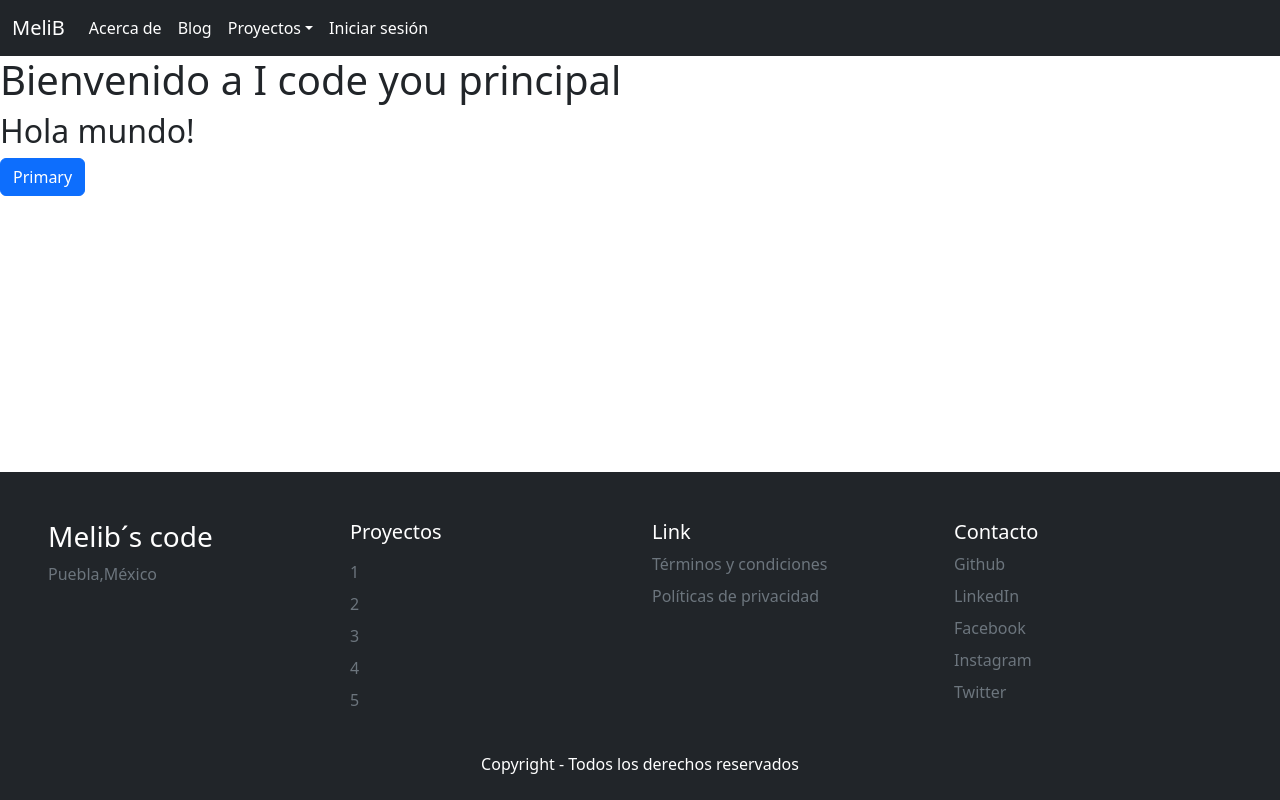
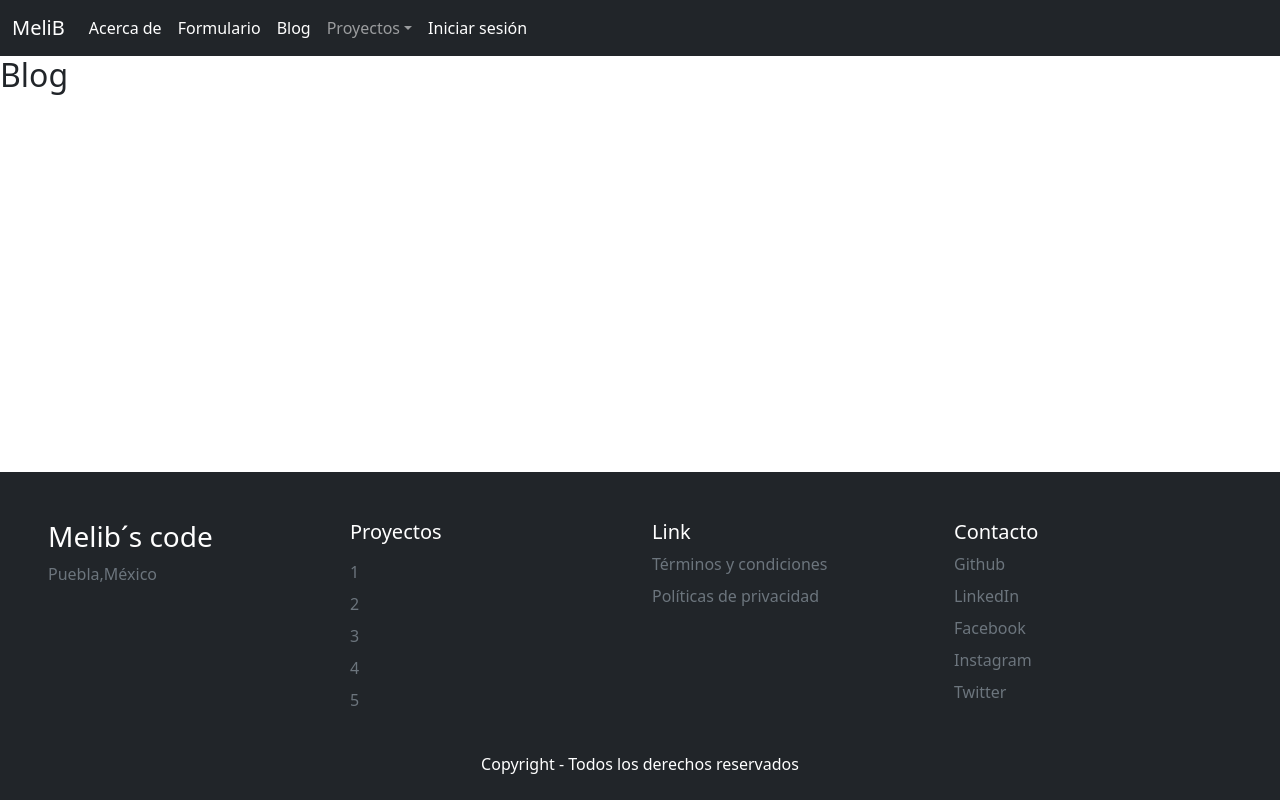
Before and after one commit to MeliBis/raiz-react, a React (Create React App) app in the folder raiz/: page /blog in a window 1280 px wide. Before the commit this address led to /. Built offline with nearby package versions, Linux system fonts and the light colour scheme.

Commit message:
primeros estilos, se agregan rutas

```diff
--- a/raiz/src/components/Navbar.jsx
+++ b/raiz/src/components/Navbar.jsx
@@ -18,10 +18,13 @@ const NavBar = () => {
         <NavLink className="nav-link active" aria-current="page" to="/about">Acerca de</NavLink>
       </li>
       <li className="nav-item">
-        <NavLink className="nav-link" to="#">Blog</NavLink>
+        <NavLink className="nav-link active" aria-current="page" to="/formulario">Formulario</NavLink>
+      </li>
+      <li className="nav-item">
+        <NavLink className="nav-link" to="/blog">Blog</NavLink>
       </li>
       <li className="nav-item dropdown">
-        <NavLink className="nav-link dropdown-toggle" to="#" role="button" data-bs-toggle="dropdown" aria-expanded="false">
+        <NavLink className="nav-link dropdown-toggle" to="/proyectos" role="button" data-bs-toggle="dropdown" aria-expanded="false">
          Proyectos
         </NavLink>
         <ul className="dropdown-menu">
--- a/raiz/src/pages/AboutPage.jsx
+++ b/raiz/src/pages/AboutPage.jsx
@@ -7,7 +7,7 @@ const AboutPage = () => {
   return (
     <>
       <Navbar />
-      <Title />
+      <h2>acerca de</h2>
       <Footer/>
     </>
   );
--- /dev/null
+++ b/raiz/src/pages/BlogPage.jsx
@@ -0,0 +1,15 @@
+import React from 'react'
+import NavBar from '../components/Navbar'
+import Footer from '../components/Footer'
+
+const Blog = () => {
+  return (
+    <div>
+      <NavBar/>
+    <h2>Blog</h2>
+      <Footer/>
+    </div>
+  )
+}
+
+export default Blog
--- /dev/null
+++ b/raiz/src/pages/FormularioPage.jsx
@@ -0,0 +1,14 @@
+import React from 'react'
+import Footer from "../components/Footer";
+import Navbar from "../components/Navbar";
+
+const FormularioPage = () => {
+  return (
+    <>
+ <Navbar/>
+ <Footer/>
+     </>
+  )
+}
+
+export default FormularioPage
--- /dev/null
+++ b/raiz/src/pages/ProyectosPage.jsx
@@ -0,0 +1,9 @@
+import React from 'react'
+
+const ProyectosPage = () => {
+  return (
+    <div>ProyectosPage</div>
+  )
+}
+
+export default ProyectosPage
--- a/raiz/src/routers/AppRouter.jsx
+++ b/raiz/src/routers/AppRouter.jsx
@@ -8,6 +8,9 @@ import {
 
 import HomePage from "../pages/HomePage";
 import AboutPage from "../pages/AboutPage";
+import FormularioPage from "../pages/FormularioPage";
+import ProyectosPage from "../pages/ProyectosPage";
+import BlogPage from "../pages/BlogPage";
 
 const AppRouter = () => {
   return (
@@ -15,6 +18,9 @@ const AppRouter = () => {
       <Routes>
         <Route path="/" element={<HomePage />} />
         <Route path="/about" element={<AboutPage />} />
+        <Route path="/blog" element={<BlogPage />} />
+        <Route path="/formulario" element={<FormularioPage />} />
+        <Route path="/proyectos" element={<ProyectosPage />} />
 
         <Route path="*" element={<Navigate to="/" />} />
       </Routes>
```
Also changed, not shown: raiz/src/components/Formulario.jsx (added, +27 -0 lines).
